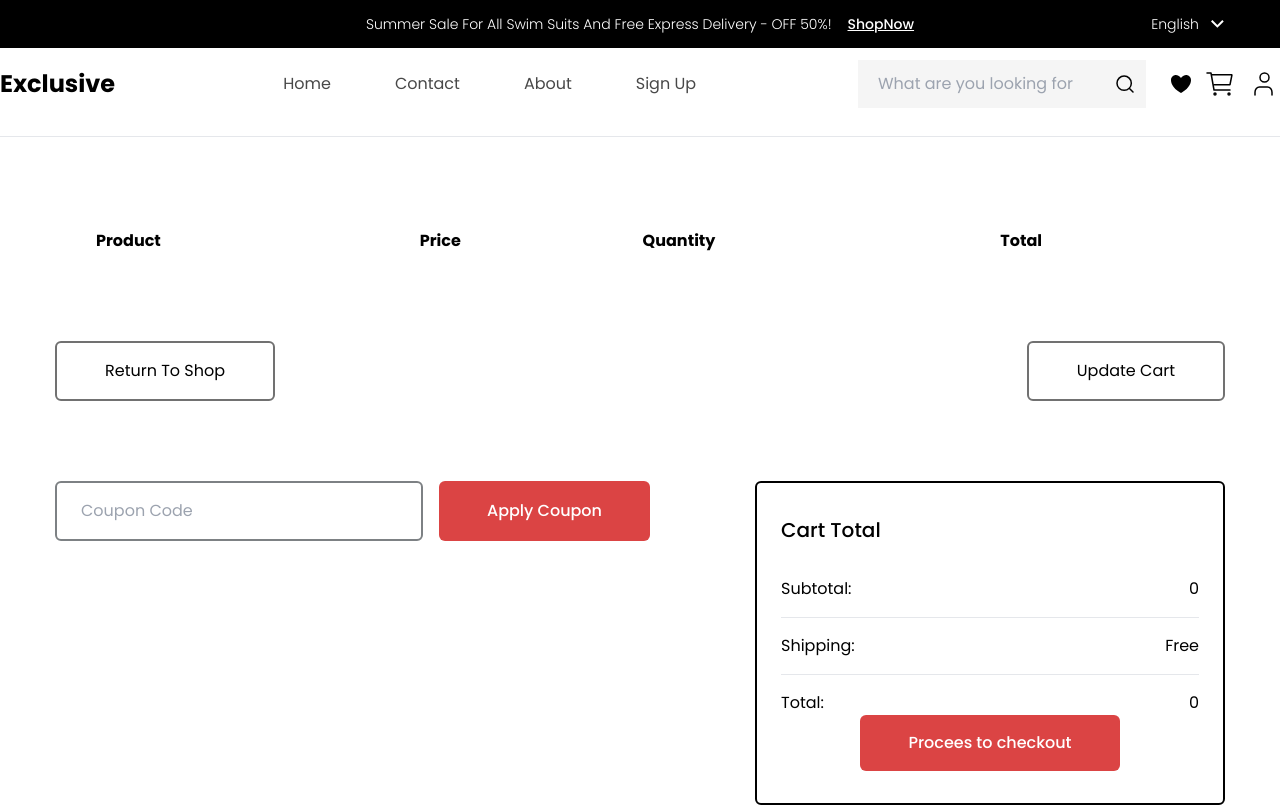
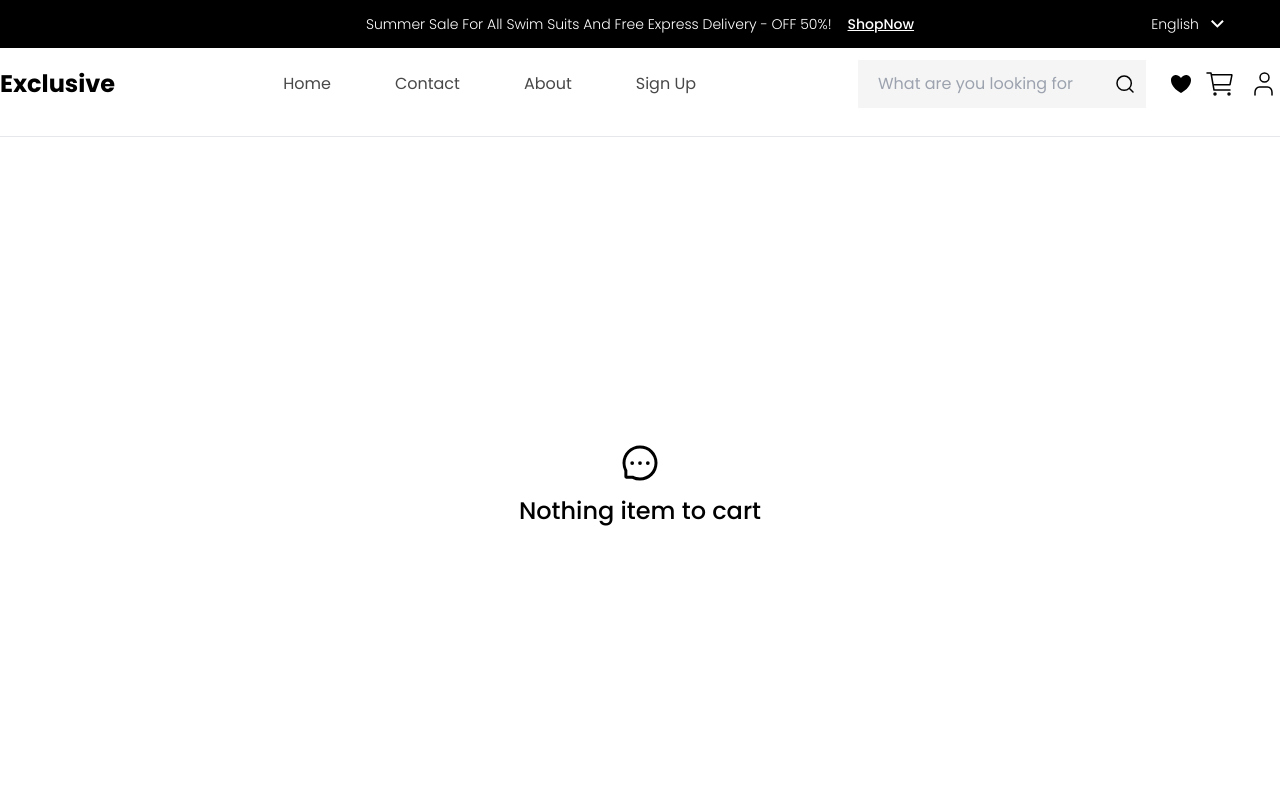
Before and after one commit to NguyenMinhToan003/Ecommerce_project, a React (Vite) app: page /cart in a window 1280 px wide. Shown: the top 807 px of the page. Built offline with nearby package versions, Linux system fonts and the light colour scheme.

Commit message:
Reponsive detail cart

```diff
--- a/src/component/BillingDetail/BillingDetail.jsx
+++ b/src/component/Billing/Billing.jsx
@@ -1,9 +1,8 @@
-import IconBkBank from '../../assets/Icons/IconBkBank';
 import { useSelector } from 'react-redux';
 import IconBanking from '../../assets/Image/iconBanking.png';
-import { useEffect, useState } from 'react';
-import { list } from 'postcss';
-const BillingDetail = () => {
+import { useState } from 'react';
+
+const Billing = () => {
 	const [Shipping, setShipping] = useState(0);
 
 	const [listCart, setListCart] = useState(
@@ -19,12 +18,12 @@ const BillingDetail = () => {
 		'Email Address',
 	];
 	return (
-		<div className='max-w-[1170px] mx-auto p-[15px] grid grid-cols-2'>
-			<div className='max-w-[470px] flex flex-col gap-[32px] '>
+		<div className='max-w-[1170px] mx-auto p-[15px] grid xl:grid-cols-2 grid-cols-1 gap-10'>
+			<div className='w-[470px] flex flex-col gap-[32px] mx-auto'>
 				{felds.map((item, index) => {
 					return (
 						<>
-							<div className='flex flex-col g-2'>
+							<div className='flex flex-col g-2 '>
 								<label className='text-[#7d8184] text-[16px]'>{item}</label>
 								<input className='px-4 py-2 bg-[#f5f5f5] rounded-r-md' />
 							</div>
@@ -34,14 +33,14 @@ const BillingDetail = () => {
 				<div className='flex gap-4 items-center'>
 					<input
 						type='radio'
-						className='w-6 h-6 checked:bg-[#db4444] appearance-none rounded-[3px] border-2 border-[#db4444]'
+						className='w-6 h-6 bg-transparent checked:bg-[#db4444] appearance-none rounded-[3px] border-2 border-[#db4444]'
 					/>
 					<label className='font-medium text-[16px]'>
 						Save this information for faster check-out next time
 					</label>
 				</div>
 			</div>
-			<div className='w-[527px] flex g flex-col'>
+			<div className='w-[527px] flex g flex-col mx-auto'>
 				{listCart.map((item, index) => {
 					return (
 						<>
@@ -77,12 +76,14 @@ const BillingDetail = () => {
 				</div>
 
 				<div className='mt-8 gap-4 flex justify-between items-center '>
-					<div className='flex items-center gap-4'>
+					<div className='flex items-center gap-4 w-full'>
 						<input type='radio' name='cash' id='bank' className='w-5 h-6' />
-						<label htmlFor='bank'>Bank</label>
-					</div>
-					<div>
-						<img src={IconBanking} />
+						<label
+							htmlFor='bank'
+							className='flex justify-between items-center w-full '>
+							<span>Bank</span>
+							<img src={IconBanking} />
+						</label>
 					</div>
 				</div>
 				<div className='mt-8 gap-4 flex items-center '>
@@ -108,4 +109,4 @@ const BillingDetail = () => {
 		</div>
 	);
 };
-export default BillingDetail;
+export default Billing;
--- a/src/component/Cart/Cart.jsx
+++ b/src/component/Cart/Cart.jsx
@@ -1,6 +1,8 @@
 import { useSelector, useDispatch } from 'react-redux';
 import { NavLink, useNavigate } from 'react-router-dom';
 import { IoCloseSharp } from 'react-icons/io5';
+import { AiOutlineMessage } from 'react-icons/ai';
+
 import {
 	MdOutlineKeyboardArrowUp,
 	MdOutlineKeyboardArrowDown,
@@ -39,12 +41,15 @@ const Cart = () => {
 		);
 	};
 	const handerChangeQuantityInput = (value, index) => {
-		setQuantity(quantity.map((item, idx) => (idx === index ? value : item)));
+		const valueNumber = +value;
+		setQuantity(
+			quantity.map((item, idx) => (idx === index ? valueNumber : item))
+		);
 		dispatch(
 			addItem({
 				data: {
 					...listCart[index],
-					quantity: value,
+					quantity: valueNumber,
 				},
 				index: index,
 			})
@@ -52,8 +57,9 @@ const Cart = () => {
 	};
 	return (
 		<>
+			{listCart.length > 0 ? (
 				<div className='container mx-auto'>
-				<table className='w-[1170px] mx-auto border-separate border-spacing-10'>
+					<table className='max-w-[1170px] xl:w-[1170px] mx-auto border-separate border-spacing-10'>
 						<thead className='text-justify'>
 							<tr className='px-10 py-6 text-[16px] h-[72px] w-full font-normal'>
 								<th>Product</th>
@@ -65,19 +71,27 @@ const Cart = () => {
 						<tbody>
 							{listCart.map((item, index) => {
 								return (
+									<>
 										<tr className='px-10 py-6 text-[16px] h-[72px] w-full items-center '>
 											<td className='relative'>
 												<span>{item.name}</span>
-										<div className='absolute top-0 -left-10 w-[18px] h-[18px] rounded-full bg-[#db4444] text-white cursor-pointer flex items-center' onClick={() => {dispatch(removeItem(index))}}>
+												<div
+													className='absolute top-0 -left-10 w-[18px] h-[18px] rounded-full bg-[#db4444] text-white cursor-pointer flex items-center justify-center'
+													onClick={() => {
+														dispatch(removeItem(index));
+													}}>
 													<IoCloseSharp />
 												</div>
 											</td>
 											<td>{item.price}</td>
-									<td className='relative   w-[80px]'>
+											<td className='relative w-[80px]'>
 												<input
 													type='number'
 													onChange={(event) => {
-												handerChangeQuantityInput(event.target.value, index);
+														handerChangeQuantityInput(
+															event.target.value,
+															index
+														);
 													}}
 													value={quantity[index]}
 													className='w-[72px] h-[44px] border-2 border-[#808080] rounded-md pl-4 px-4'
@@ -95,11 +109,12 @@ const Cart = () => {
 											</td>
 											<td>{item.price * quantity[index]}</td>
 										</tr>
+									</>
 								);
 							})}
 						</tbody>
 					</table>
-				<div className='max-w-[1170px] mx-auto flex justify-between items-center mt-6'>
+					<div className='max-w-[1170px] xl:w-[1170px] mx-auto flex justify-between items-center mt-6 '>
 						<button
 							className='  rounded-md px-12 py-4 border-2 border-[#717171]  hover:text-white hover:bg-black'
 							onClick={() => handlerCancelPage()}>
@@ -109,8 +124,8 @@ const Cart = () => {
 							Update Cart
 						</button>
 					</div>
-				<div className='flex justify-between items-start mt-20 max-w-[1170px] mx-auto'>
-					<div className='flex gap-4'>
+					<div className='flex justify-between items-start w-full mt-20 max-w-[1170px] xl:w-[1170px] mx-auto xl:flex-row flex-col gap-10'>
+						<div className='flex gap-4 mx-auto xl:mx-0'>
 							<input
 								className='px-6 py-4 rounded-md border-2 border-[#7d8184]'
 								placeholder='Coupon Code'
@@ -119,7 +134,7 @@ const Cart = () => {
 								Apply Coupon
 							</button>
 						</div>
-					<div className='w-[470px] h-[324px] border-2 border-black rounded-md py-8 px-6 text-[16px]'>
+						<div className='w-[470px] h-[324px] border-2 border-black rounded-md py-8 px-6 text-[16px] xl:mx-0 mx-auto'>
 							<h3 className='text-[20px] font-medium'>Cart Total</h3>
 							<div className='flex justify-between items-center mt-8 mb-4'>
 								<p>Subtotal:</p>
@@ -145,7 +160,7 @@ const Cart = () => {
 							</div>
 							<div className='flex justify-center items-center'>
 								<NavLink
-								to='/billingDetail'
+									to='/billing'
 									className='py-4 px-12 rounded-md bg-[#db4444] text-white font-medium text-[16px] '>
 									Procees to checkout
 								</NavLink>
@@ -153,6 +168,14 @@ const Cart = () => {
 						</div>
 					</div>
 				</div>
+			) : (
+				<div className='container mx-auto flex justify-center items-center h-[80vh]'>
+					<div className='flex justify-center items-center flex-col gap-3'>
+						<AiOutlineMessage className='w-10 h-10' />
+						<p className='text-2xl font-medium'>Nothing item to cart</p>
+					</div>
+				</div>
+			)}
 		</>
 	);
 };
--- a/src/component/Detail/Detail.jsx
+++ b/src/component/Detail/Detail.jsx
@@ -97,7 +97,7 @@ const Detail = (props) => {
 	const item = list[1];
 
 	return (
-		<div className='container mx-auto'>
+		<div className='container mx-auto px-2'>
 			<div className='max-w-[1170px] min-h-[600px] mx-auto grid lg:grid-cols-[170px,minmax(auto,_1fr),400px] grid-cols-2'>
 				<div className='lg:flex lg:flex-col items-center justify-between gap-4 grid grid-cols-2'>
 					<img src={detail2} alt='product' />
--- a/src/component/Router/AppRouter.jsx
+++ b/src/component/Router/AppRouter.jsx
@@ -1,4 +1,4 @@
-import { Routes, Route, Router } from 'react-router-dom';
+import { Routes, Route } from 'react-router-dom';
 import Home from '../Home/Home';
 import Login from '../Login/Login';
 import Index from '../Home';
@@ -9,8 +9,8 @@ import Contact from '../Contact/Contact';
 import ErrorRouter from './ErrorRouter';
 import Cart from '../Cart/Cart';
 import Detail from '../Detail/Detail';
-import BillingDetail from '../BillingDetail/BillingDetail';
-
+import Billing from '../Billing/Billing';
+import PrivateRoute from './PrivateRouter';
 const AppRouter = () => {
 	return (
 		<Routes>
@@ -18,10 +18,31 @@ const AppRouter = () => {
 				<Route index element={<Index />} />
 				<Route path='login' element={<Login />} />
 				<Route path='signup' element={<SignUp />} />
-				<Route path='cart' element={<Cart />} />
+				<Route
+					path='cart'
+					element={
+						<PrivateRoute>
+							<Cart />
+						</PrivateRoute>
+					}
+				/>
+				<Route
+					path='billing'
+					element={
+						<PrivateRoute>
+							<Billing />
+						</PrivateRoute>
+					}
+				/>
 				<Route path='detail' element={<Detail />} />
-				<Route path='billingDetail' element={<BillingDetail />} />
-				<Route path='account' element={<Account />}>
+
+				<Route
+					path='account'
+					element={
+						<PrivateRoute>
+							<Account />
+						</PrivateRoute>
+					}>
 					<Route path='profile' element={<Profile />} />
 				</Route>
 				<Route path='contact' element={<Contact />} />
--- a/src/component/Router/ErrorRouter.jsx
+++ b/src/component/Router/ErrorRouter.jsx
@@ -1,11 +1,16 @@
+import { useNavigate } from 'react-router-dom';
+
 const ErrorRouter = () => {
+	const navigate = useNavigate();
 	return (
 		<div className='flex justify-center items-center flex-col space-x-2 container mx-auto '>
 			<h1 className='lg:text-[110px] text-7xl  font-medium'>404 Not Found</h1>
 			<p className='pt-10 pb-20 text-[16px]'>
 				Your visited page not found. You may go home page.
 			</p>
-			<button className='bg-[#db4444] font-medium py-4 px-12 rounded-md text-white'>
+			<button
+				className='bg-[#db4444] font-medium py-4 px-12 rounded-md text-white'
+				onClick={() => navigate('/')}>
 				Back to home page
 			</button>
 		</div>
--- /dev/null
+++ b/src/component/Router/PrivateRouter.jsx
@@ -0,0 +1,8 @@
+import { Navigate } from 'react-router-dom';
+
+const PrivateRoute = ({ children }) => {
+	const auth = true;
+	return auth ? <>{children}</> : <Navigate to='/login' />;
+};
+
+export default PrivateRoute;
```
Lines whose indentation alone changed are shown as unchanged.
